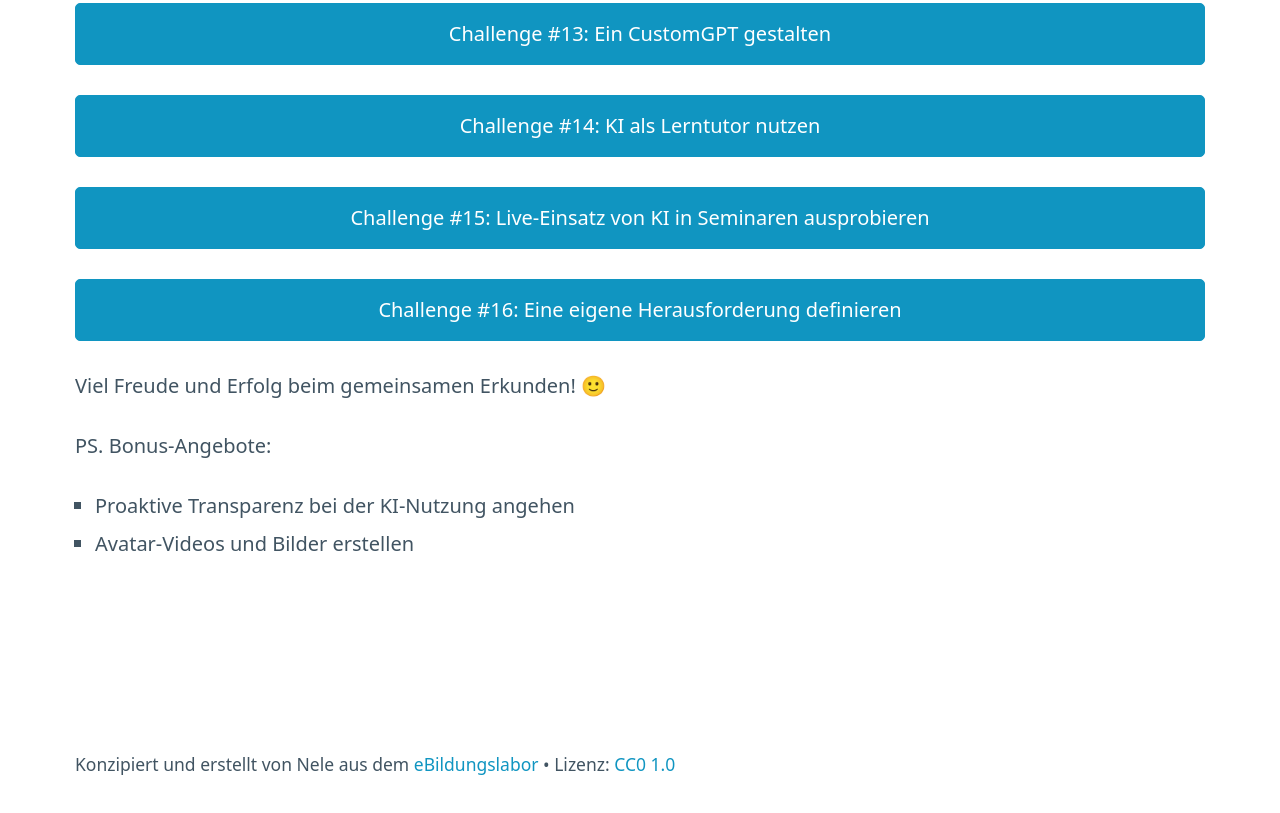
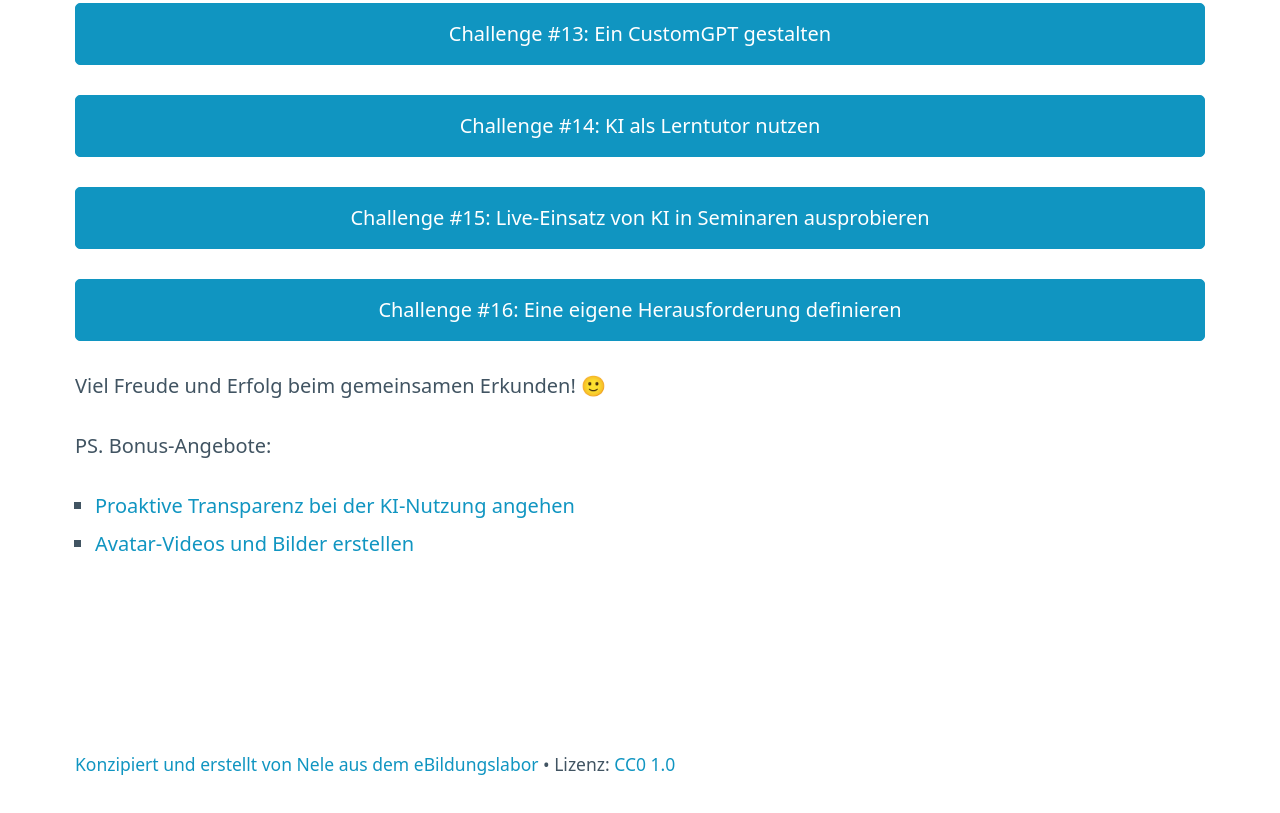
Before and after one commit to eBildungslabor/ki-challenge-lehre, a plain HTML site: page index.html in a window 1280 px wide. Shown: the part 1361-2174 px from the top of the page. Drawn offline with Linux system fonts and the light colour scheme; a script that the page names is missing.

Commit message:
Update index.html

```diff
--- a/index.html
+++ b/index.html
@@ -31,8 +31,8 @@
 <p><a href="16.html"><button>Challenge #16: Eine eigene Herausforderung definieren</button></a></p>
 <p>Viel Freude und Erfolg beim gemeinsamen Erkunden! 🙂</p>
         <p>PS. Bonus-Angebote:
-        <ul><li>Proaktive Transparenz bei der KI-Nutzung angehen</li>
-        <li>Avatar-Videos und Bilder erstellen</li></ul></p>
+        <ul><li><a href="bonus1.html">Proaktive Transparenz bei der KI-Nutzung angehen</a></li>
+        <li><a href="bonus2.html">Avatar-Videos und Bilder erstellen</li></ul></p>
 
 </main>
  <footer class="container">
```
